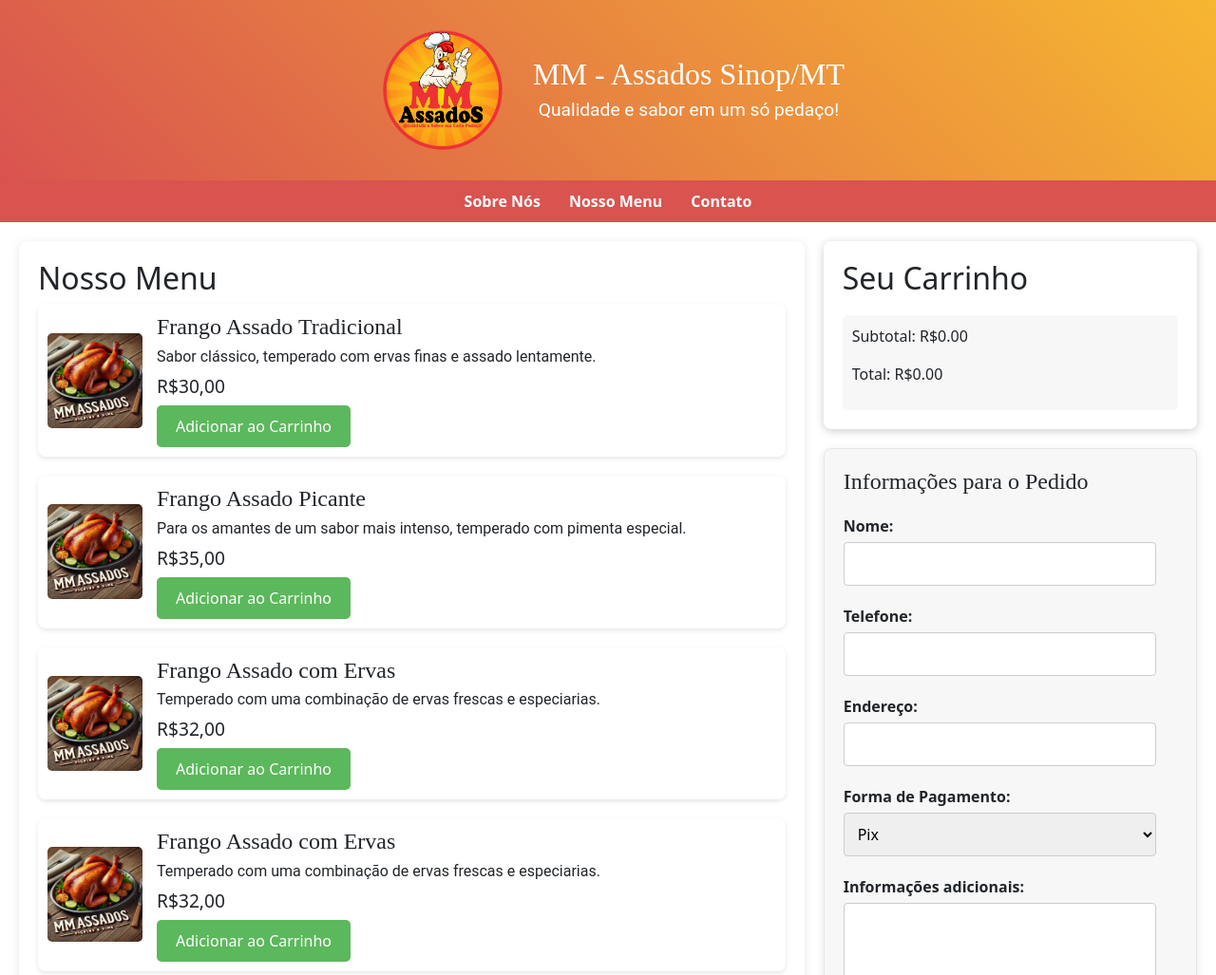
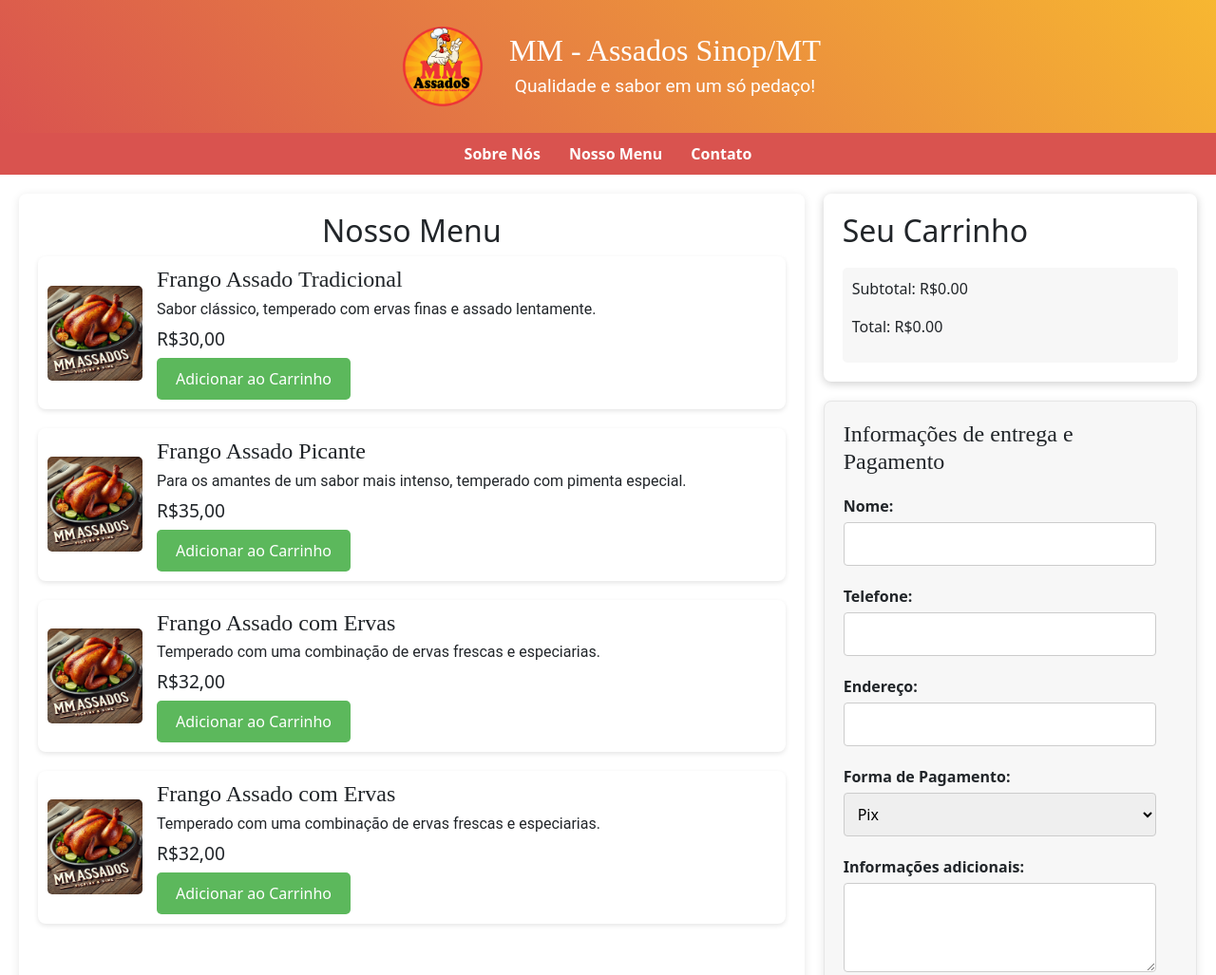
Before and after one commit to LuaMarques93/MM-Assados-Site, a plain HTML site: page index.html in a window 1280 px wide. Shown: the top 1027 px of the page at 95% size. Drawn offline with nearby package versions, Linux system fonts and the light colour scheme.

Commit message:
Add files via upload

```diff
--- a/index.html
+++ b/index.html
@@ -30,13 +30,6 @@
             <li><a href="contact.html" target="_blank">Contato</a></li>
         </ul>
     </nav>
-
-    <!-- Botão para abrir o Modal do Carrinho -->
-    <!--<div class="cart-button-container">
-        <button type="button" class="btn btn-warning" data-bs-toggle="modal" data-bs-target="#cartModal">
-            Ver Carrinho
-        </button>
-    </div>-->
 
     <div class="main-container">
         <section id="menuSection">
@@ -93,7 +86,7 @@
 
             <!-- Formulário de Checkout -->
             <section id="checkout-form">
-                <h2>Informações para o Pedido</h2>
+                <h2>Informações de entrega e Pagamento</h2>
                 <form>
                     <label for="name">Nome:</label>
                     <input type="text" id="name" name="name" required>
--- a/styles.css
+++ b/styles.css
@@ -13,7 +13,7 @@
 }
 
 .logo img {
-    width: 150px; /* Ajuste o tamanho conforme necessário */
+    width: 100px; /* Ajuste o tamanho conforme necessário */
     height: auto;
 }
 
@@ -21,7 +21,7 @@
     display: flex;
     align-items: center;
     justify-content: center;
-    max-width: 500px; /* Largura máxima para o contêiner do cabeçalho */
+    max-width: 800px; /* Largura máxima para o contêiner do cabeçalho */
     margin: 0 auto; /* Centraliza o cabeçalho horizontalmente */
 }
 
@@ -112,6 +112,10 @@
     flex: 2;
 }
 
+#menuSection h2 {
+    text-align: center; /* Centraliza o título "Nosso Menu" */
+}
+
 .side-container {
     flex: 1;
     display: flex;
@@ -149,6 +153,10 @@
     height: 100px;
     border-radius: 5px;
     margin-right: 15px;
+}
+
+.menu-item-text {
+    text-align: left; /* Garante que o texto dos itens do menu fique alinhado à esquerda */
 }
 
 .menu-item-text h3 {
```
